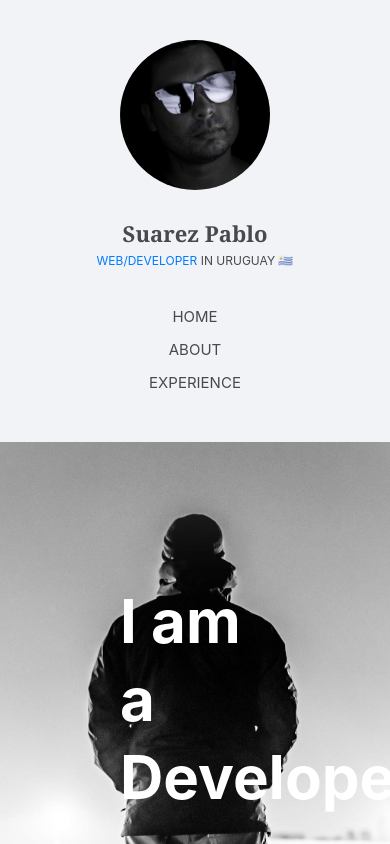
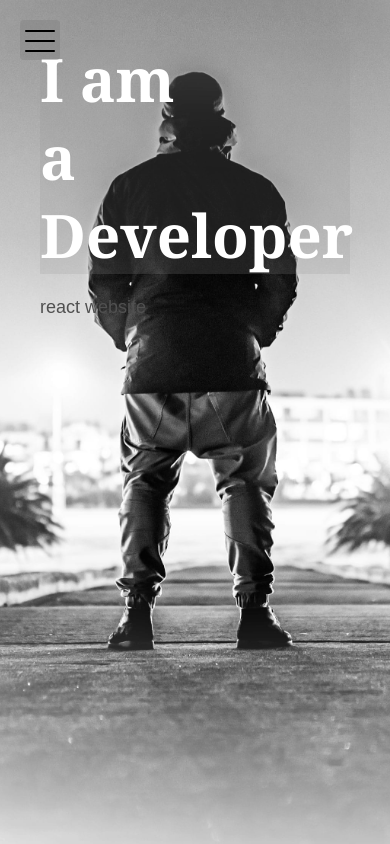
Before and after one commit to PabloSuarez/my-website.io, a React (Create React App) app: page / in a window 390 px wide. Shown: the top 844 px of the page. Built offline with nearby package versions, Linux system fonts and the light colour scheme.

Commit message:
mobile support

```diff
--- a/public/index.html
+++ b/public/index.html
@@ -4,7 +4,7 @@
 <head>
   <meta charset="utf-8" />
   <link rel="icon" type="image/png" href="./favicon.png">
-  <meta name="viewport" content="width=device-width, initial-scale=1, shrink-to-fit=no" />
+  <meta name="viewport" content= "width=device-width, initial-scale=1.0">
   <title>Suarez Pablo, Web full stack Developer</title>
   <meta name="description" content="8 years of experience building web apps, api, react, angular, ember, python, django, c#, php, java, html, css y js.">
   <meta name="keywords" content="software engineer, web developer, javascript, html, css, react, angular, pyhton, php, java, .net, c#, api, rest api, web developer, full stack developer" />
@@ -12,7 +12,7 @@
 </head>
 
 <body>
-  <h1 style="font-size: 30px; color: rgba(90, 90, 90, .5); position: absolute; top: 45%; width: 600px; left: calc(50% - 300px); z-index: -1;">
+  <h1 style="font-size: 30px; color: rgba(90, 90, 90, .1); position: absolute; top: 50%; width: 600px; left: calc(50% - 300px); z-index: -1;">
       Suarez Pablo, full stack Developer
   </h1>
 
--- a/src/components/Experience.js
+++ b/src/components/Experience.js
@@ -155,7 +155,7 @@ class Experience extends Component {
 
   render() {
     return (
-      <div className="Experience" id="Experience">
+      <section className="Experience" id="Experience">
           <span className="section__name">Experience</span>
           <h2 className="section__title">WORK EXPERIENCE</h2>
 
@@ -170,7 +170,7 @@ class Experience extends Component {
             })
           }
           </div>
-      </div>
+      </section>
     );
   }
 
--- a/src/components/HiContent.js
+++ b/src/components/HiContent.js
@@ -6,7 +6,7 @@ class HiContent extends Component {
 
   render() {
     return (
-      <div className="HiContent" id="HiContent">
+      <section className="HiContent" id="HiContent">
         <div className="HiContent__text">
             <div className="HiContent__text-title">
               I am <br/>
@@ -17,7 +17,7 @@ class HiContent extends Component {
               react website
             </h2>
         </div>
-      </div>
+      </section>
     );
   }
 
--- a/src/components/NavBar.js
+++ b/src/components/NavBar.js
@@ -7,10 +7,18 @@ import profileImageUrl from '../images/profile-min.jpg';
 
 class NavBar extends Component {
 
+  state = {
+    isNavOpen: false,
+  }
+
+  handleOpenNav = e => {
+    this.setState({isNavOpen: !this.state.isNavOpen });
+  }
+
   render() {
 
     return (
-      <aside className="NavBar">
+      <aside className={this.state.isNavOpen ? 'NavBar NavBar__open': 'NavBar'}>
         <div className="NavBar__profile-image">
             <ProfileImage imageUrl={profileImageUrl}/>
         </div>
@@ -18,20 +26,29 @@ class NavBar extends Component {
         <div className="NavBar__profile-data">
             <h1 className="NavBar__profile-data-name">Suarez Pablo</h1>
             <span className="NavBar__profile-data-position">
-                <a className="black-link" href="#">Web/Developer</a> in Uruguay 🇺🇾
+                <a className="black-link" target="_blank" href="https://github.com/PabloSuarez">Web/Developer</a> in Uruguay 🇺🇾
             </span>
         </div>
 
         <nav id="navbar" className="NavBar__menu">
             <ul>
                 <li className="NavBar__menu-item active">
-                    <a className="NavBar__menu-item-link" href="/#HiContent">Home</a>
+                    <a className="NavBar__menu-item-link" onClick={this.handleOpenNav} href="/#HiContent">Home</a>
                 </li>
                 <li className="NavBar__menu-item">
-                    <a className="NavBar__menu-item-link" href="/#WhoAmI">About</a>
+                    <a className="NavBar__menu-item-link" onClick={this.handleOpenNav} href="/#WhoAmI">About</a>
                 </li>
                 <li className="NavBar__menu-item">
-                    <a className="NavBar__menu-item-link" href="/#Experience">Experience</a>
+                    <a className="NavBar__menu-item-link" onClick={this.handleOpenNav} href="/#Experience">Experience</a>
+                </li>
+                <li className="NavBar__menu-item">
+                    <a className="NavBar__menu-item-link" onClick={this.handleOpenNav} href="https://github.com/PabloSuarez" target="_blank">GitHub</a>
+                </li>
+                <li className="NavBar__menu-item">
+                    <a className="NavBar__menu-item-link" onClick={this.handleOpenNav} href="https://www.linkedin.com/in/pablosuarezdesarrolloy" target="_blank">Linkedin</a>
+                </li>
+                <li className="NavBar__menu-item">
+                    <a className="NavBar__menu-item-link" onClick={this.handleOpenNav} href="mailto:pablo.suarez@gmail.com">Contact</a>
                 </li>
 
                 {/*
@@ -56,7 +73,10 @@ class NavBar extends Component {
                 */}
             </ul>
         </nav>
-        <div className="NavBar__footer"></div>
+
+        <div onClick={this.handleOpenNav} className={this.state.isNavOpen ? 'NavBar__cross NavBar__cross-open': 'NavBar__cross'}>
+          <i className="NavBar__cross-icons"></i>
+        </div>
       </aside>
     );
   }
--- a/src/components/WhoAmI.js
+++ b/src/components/WhoAmI.js
@@ -5,7 +5,7 @@ import skyLineImage from '../images/skyline-bw-min.jpg';
 
 const WhoAmI = (props) => {
   return (
-    <div className="WhoAmI" id="WhoAmI">
+    <section className="WhoAmI" id="WhoAmI">
         <div className="WhoAmI__about">
             <span className="section__name text-white">About</span>
             <h2 className="section__title">WHO AM I?</h2>
@@ -32,7 +32,7 @@ const WhoAmI = (props) => {
                 <img src={skyLineImage} alt="montevideo"/>
             </a>
         </div>
-    </div>
+    </section>
   );
 }
 
--- a/src/components/styles/App.css
+++ b/src/components/styles/App.css
@@ -50,4 +50,33 @@ table {
 	border-spacing: 0;
 }
 
+* {
+  box-sizing: border-box;
+}
+
+html,
+body {
+	font-family: quicksand,Arial,sans-serif;
+}
+
+body b,
+body strong {
+  font-weight: 700;
+}
+
+h1, h2, h3, h4, h5, h6 {
+  color: #000;
+  font-family: playfair display, Georgia, serif;
+  font-weight: 400;
+  margin: 0 0 30px;
+}
+
+.black-link {
+  text-decoration: none;
+}
+
+.black-link:hover {
+  text-decoration: none;
+}
+
 @import './General.css';
--- a/src/components/styles/Experience.css
+++ b/src/components/styles/Experience.css
@@ -6,6 +6,7 @@
 
 .Experience__container {
   padding: 0 40px 40px;
+  padding-right: 0;
   position: relative;
 }
 
@@ -102,3 +103,16 @@
   font-weight: 500;
   margin-top: 15px;
 }
+
+
+
+/*
+ *********************
+ desktop styles
+ *********************
+*/
+@media only screen and (min-width: 600px) {
+  .Experience__container {
+    padding-right: 40px;
+  }
+}
--- a/src/components/styles/General.css
+++ b/src/components/styles/General.css
@@ -1,37 +1,3 @@
-@import url('https://fonts.googleapis.com/css?family=Playfair+Display:400,400i,700');
-@import url('https://fonts.googleapis.com/css?family=Quicksand:300,400,500,700');
-
-* {
-  box-sizing: border-box;
-}
-
-html,
-body {
-	font-family: quicksand,Arial,sans-serif;
-}
-
-body b,
-body strong {
-  font-weight: 700;
-}
-
-h1, h2, h3, h4, h5, h6 {
-  color: #000;
-  font-family: playfair display, Georgia, serif;
-  font-weight: 400;
-  margin: 0 0 30px;
-}
-
-.black-link {
-  text-decoration: none;
-}
-
-.black-link:hover {
-  text-decoration: none;
-}
-
-
-
 /* Safari 4.0 - 8.0 */
 @-webkit-keyframes opacityIn {
   from {opacity: 0;}
@@ -44,33 +10,14 @@ h1, h2, h3, h4, h5, h6 {
   to {opacity: 1;}
 }
 
-
-
 .container__wrap {
-	display: flex;
-	flex-direction: row;
+  margin: 0 auto;
   background-color: rgb(129, 126, 128);
-	max-width: 1170px;
-	margin: 0 auto;
+  display: flex;
   -webkit-animation-name: opacityIn; /* Safari 4.0 - 8.0 */
   -webkit-animation-duration: 2s; /* Safari 4.0 - 8.0 */
   animation-name: opacityIn;
   animation-duration: 2s;
-}
-
-.container__wrap-left,
-.container__wrap-right {
-  min-height: 500px;
-  height: 100vh;
-  overflow: auto;
-}
-
-.container__wrap-left {
-	width: 300px;
-}
-
-.container__wrap-right {
-	width: calc(100% - 300px);
 }
 
 .section__title {
@@ -91,3 +38,45 @@ h1, h2, h3, h4, h5, h6 {
   text-transform: uppercase;
   letter-spacing: 5px;
 }
+
+
+.container__wrap-left {
+  height: 100%;
+  position: fixed;
+  width: auto;
+  z-index: 1;
+}
+
+.container__wrap-right section {
+  padding-top: 120px;
+}
+
+
+
+/*
+  ******************************
+  desktop styles
+  ******************************
+*/
+@media only screen and (min-width: 600px) {
+  .container__wrap {
+  	display: flex;
+  	flex-direction: row;
+  	margin: 0 auto;
+    max-width: 1170px;
+  }
+
+  .container__wrap-left,
+  .container__wrap-right {
+    min-height: 500px;
+    overflow: auto;
+  }
+
+  .container__wrap-right {
+    margin-left: 300px;
+  	width: calc(100% - 300px);
+  }
+}
+
+@import url('https://fonts.googleapis.com/css?family=Playfair+Display:400,400i,700');
+@import url('https://fonts.googleapis.com/css?family=Quicksand:300,400,500,700');
--- a/src/components/styles/HiContent.css
+++ b/src/components/styles/HiContent.css
@@ -9,11 +9,13 @@
   min-height: 100vh;
 }
 
-.HiContent .HiContent__text {
-  padding: 100px;
+.HiContent__text {
+  padding: 0px 20px;
 }
 
 .HiContent__text-title {
+  background-color: rgba(145, 145, 145, 0.2);
+  font-family: playfair display, Georgia, serif;
   font-size: 60px;
   font-weight: 700;
   line-height: 1.3;
@@ -28,3 +30,16 @@
   line-height: 1.5;
   margin-bottom: 80px;
 }
+
+
+
+/*
+  ******************************
+  desktop styles
+  ******************************
+*/
+@media only screen and (min-width: 600px) {
+  .HiContent__text {
+    padding: 100px;
+  }
+}
--- a/src/components/styles/NavBar.css
+++ b/src/components/styles/NavBar.css
@@ -4,24 +4,44 @@
   display: flex;
   flex-direction: column;
   padding: 40px 20px;
-  min-height: 100%;
+  position: fixed;
+  left: -300px;
+  min-height: 100vh;
   text-align: center;
-  width: 100%;
+  transition: all 400ms;
+  width: 300px;
 }
 
+.NavBar__open {
+  left: 0;
+}
 
-/* profile image */
+.NavBar__open::after {
+  background: rgba(125, 125, 125, .4);
+  content: '';
+  display: block;
+  position: absolute;
+  right: -8px;
+  top: 0;
+  height: 100vh;
+  width: 8px;
+}
+
 .NavBar__profile-image {
   height: 150px;
+  margin-bottom: 30px;
   width: 150px;
 }
 
+.NavBar__profile-data {
+  margin-bottom: 25px;
+}
 
-/* profile data */
 .NavBar__profile-data-name {
   font-family: playfair display, Georgia, serif;
   font-size: 22px;
   font-weight: 700;
+  margin-bottom: 10px;
 }
 
 .NavBar__profile-data-position {
@@ -29,28 +49,17 @@
   text-transform: uppercase;
 }
 
-.NavBar__profile-image,
-.NavBar__profile-data {
-  margin-bottom: 30px;
-}
-
-
-/* menu */
-.NavBar__menu {
-
-}
-
 .NavBar__menu-item {
   border-bottom: solid 1px transparent;
   cursor: pointer;
   margin-bottom: 5px;
   text-transform: uppercase;
-  transition: all 500ms;
+  transition: all 400ms;
 }
 
 .NavBar__menu-item-link {
   color: rgba(0, 0, 0, .7);
-  transition: all 500ms;
+  transition: all 400ms;
 }
 
 .NavBar__menu-item-link,
@@ -66,3 +75,90 @@
   color: rgb(26, 158, 214);
   border-color: rgb(26, 158, 214);
 }
+
+
+/*
+  ********************
+  Close icon
+  ********************
+*/
+.NavBar__cross {
+  background: rgba(125, 125, 125, .4);
+  border-radius: 4px;
+  cursor: pointer;
+  padding: 5px;
+  position: absolute;
+  height: 40px;
+  top: 20px;
+  right: -60px;
+  width: 40px;
+}
+
+.NavBar__cross,
+.NavBar__cross-icons {
+  transition: all 400ms;
+}
+
+.NavBar__cross-open {
+  background: rgba(125, 125, 125, .8);
+}
+
+.NavBar__cross-open .NavBar__cross-icons {
+  background: none;
+}
+
+.NavBar__cross-open .NavBar__cross-icons::after {
+  top: 10px;
+  transform: rotate(45deg);
+}
+
+.NavBar__cross-open .NavBar__cross-icons::before {
+  top: 10px;
+  transform: rotate(-45deg);
+}
+
+.NavBar__cross-icons {
+  background-color: black;
+  border-radius: 4px;
+  display: block;
+  height: 2px;
+  margin-top: 5px;
+  width: 100%;
+}
+
+.NavBar__cross-icons::after,
+.NavBar__cross-icons::before {
+  background-color: black;
+  border-radius: 4px;
+  content: '';
+  display: block;
+  height: 2px;
+  margin-top: 10px;
+  position: absolute;
+  width: 30px;
+}
+
+.NavBar__cross-icons::after {
+  top: 10px;
+}
+
+.NavBar__cross-icons::before {
+  top: 20px;
+}
+
+
+/*
+  ******************************
+  desktop styles
+  ******************************
+*/
+@media only screen and (min-width: 600px) {
+  .NavBar {
+    left: 0;
+    position: static;
+  }
+
+  .NavBar__cross {
+    display: none;
+  }
+}
```
Also changed, not shown: src/components/styles/WhoAmI.css (+16 -1 lines).
